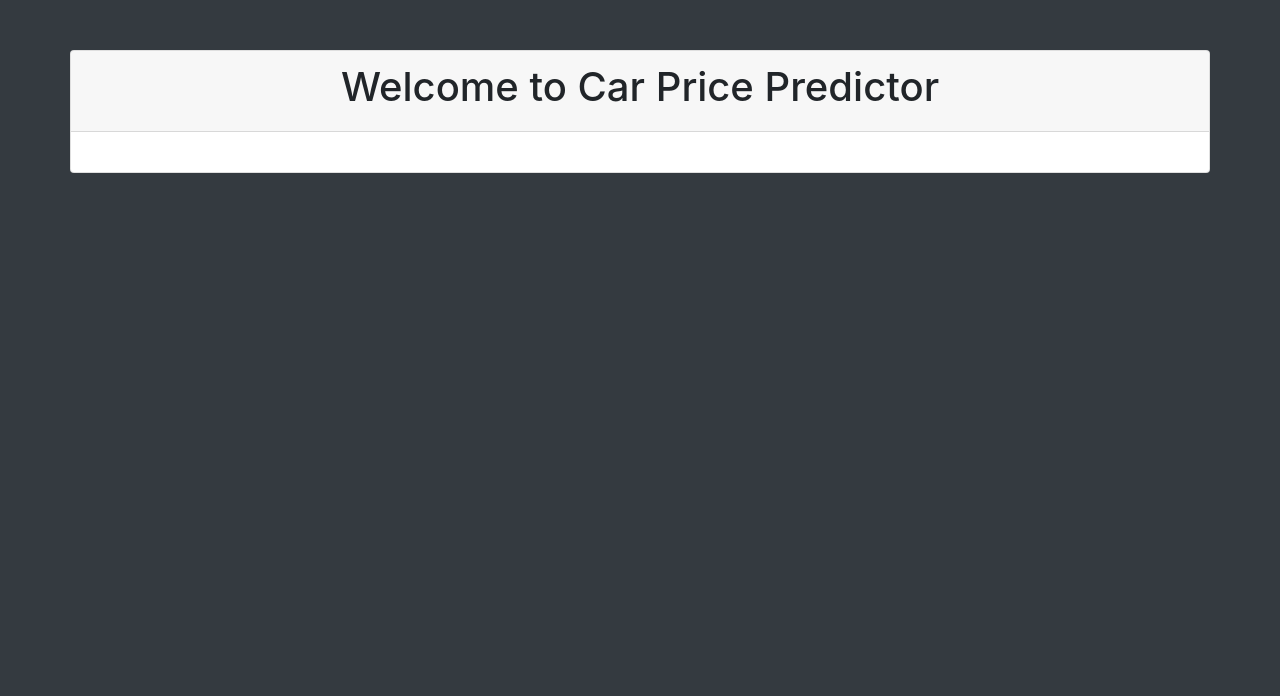
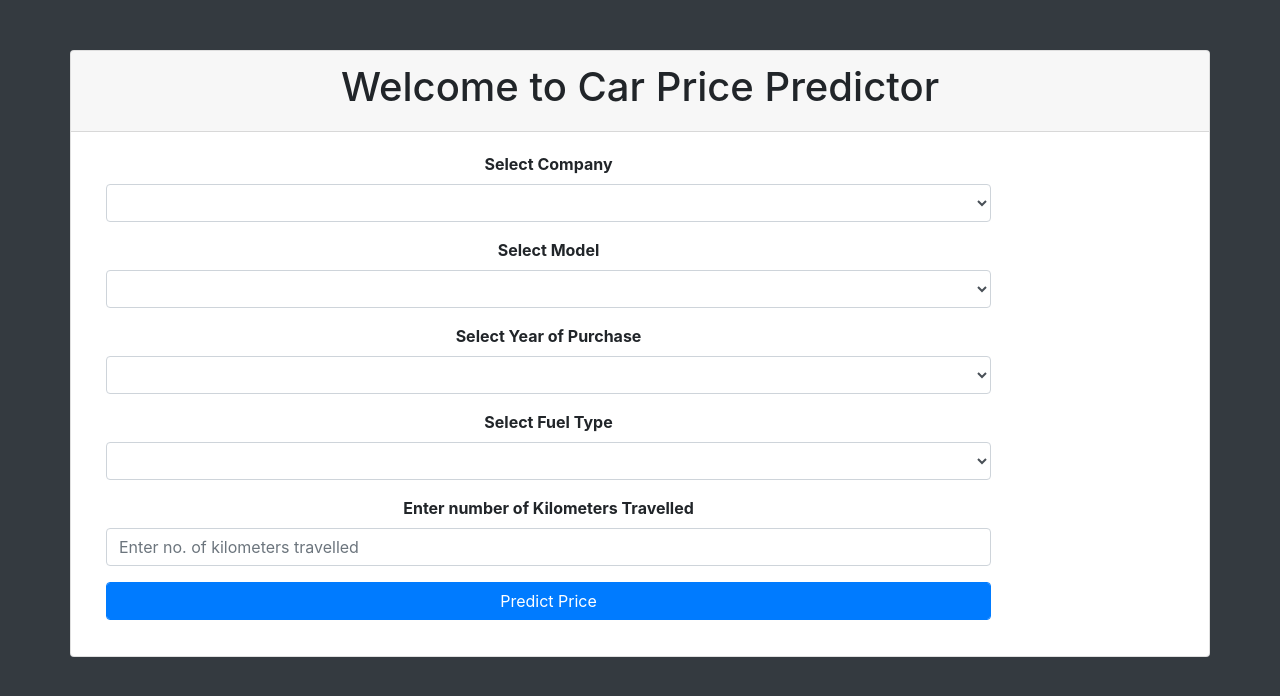
Before and after one commit to i-vanshika/Car_Price_Predictor, a Flask app: page / in a window 1280 px wide. Shown: the top 696 px of the page. Run offline with Flask 3, Linux system fonts and the light colour scheme; lists and menus that the app fills with data are empty.

Commit message:
Add files

```diff
--- a/templates/index.html
+++ b/templates/index.html
@@ -25,7 +25,42 @@
          </div>
          <div class="card-body">
 
+           <form method="post" action="#" accept-charset="utf-8">
+
+            <div class="col-10 form-group" style="text-align: center">
+              <label><b>Select Company</label>
+                <select class="selectpicker form-control" id="company" name="company" required="1">
+                    <option value=""></option>
+                </select>
          </div>
+            <div class="col-10 form-group" style="text-align: center">
+              <label>Select Model</label>
+                <select class="selectpicker form-control" id="car_model" name="car_model" required="1">
+                    <option value=""></option>
+                </select>
+         </div>
+            <div class="col-10 form-group" style="text-align: center">
+              <label>Select Year of Purchase</label>
+                <select class="selectpicker form-control" id="year" name="year" required="1">
+                    <option value=""></option>
+                </select>
+         </div>
+            <div class="col-10 form-group" style="text-align: center">
+              <label>Select Fuel Type </label>
+                <select class="selectpicker form-control" id="fuel_type" name="fuel_type" required="1">
+                    <option value=""></option>
+                </select>
+         </div>
+            <div class="col-10 form-group" style="text-align: center">
+              <label>Enter number of Kilometers Travelled </label>
+                <input class="form-control" type="text" id="kilo_driven" name="kilo_driven" placeholder="Enter no. of kilometers travelled">
+
+         </div>
+         <div class="col-10 form-group" style="text-align: center">
+             <button class="btn btn-primary form-control" onclick="">Predict Price</button>
+         </div>
+
+             </form>
        </div>
      </div>
    </div>
```
